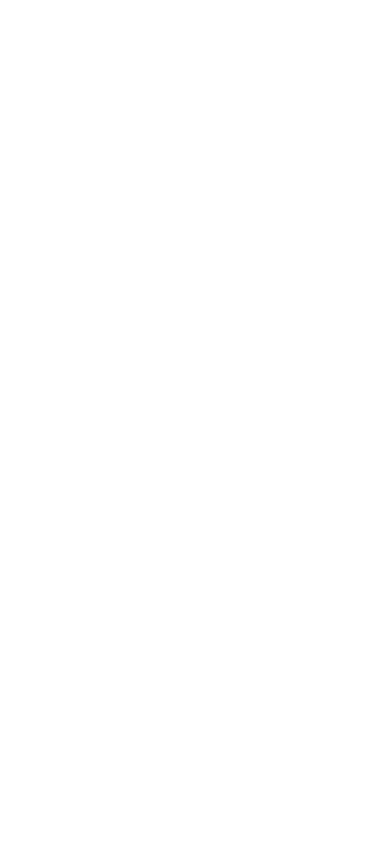
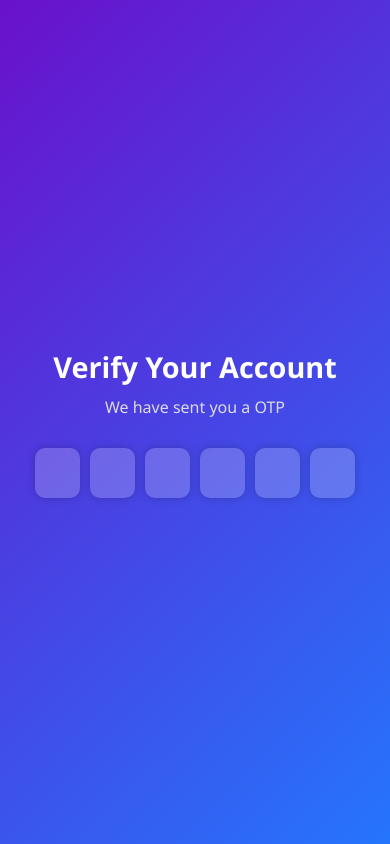
Before and after one commit to acciojob/OTP-justtshreyansh, a website: page main.html in a window 390 px wide. Drawn offline with Linux system fonts and the light colour scheme.

Commit message:
created a submission

```diff
--- a/main.html
+++ b/main.html
@@ -8,6 +8,16 @@
 
 <body>
 	<!-- the entire body must be written by student -->
+	<h1 id="verification_heading">Verify Your Account</h1>
+	<h2 id="verification_subtext">We have sent you a OTP</h2>
+	<div class="code-container">
+		<input maxlength="1" type="number" id="code-1" class="code">
+		<input maxlength="1" type="number" id="code-2" class="code">
+		<input maxlength="1"  type="number" id="code-3" class="code">
+		<input maxlength="1" type="number" id="code-4" class="code">
+		<input maxlength="1" type="number" id="code-5" class="code">
+		<input maxlength="1" type="number" id="code-6" class="code">
+	</div>
     <script type="text/javascript" src="./script.js">
 </script>
 
--- a/script.js
+++ b/script.js
@@ -1 +1,27 @@
-//your JS code here. If required.
+const inputs = document.querySelectorAll(".code");
+
+inputs.forEach((input, index) => {
+  input.addEventListener("input", (e) => {
+    // Allow only digits
+    input.value = input.value.replace(/[^0-9]/g, '');
+
+    // Move to next input if a digit is typed
+    if (input.value && index < inputs.length - 1) {
+      inputs[index + 1].focus();
+    }
+  });
+
+  input.addEventListener("keydown", (e) => {
+    if (e.key === "Backspace") {
+      // If current input has a value, clear it
+      if (input.value) {
+        input.value = '';
+      }
+      // If it's already empty, move back and clear the previous one
+      else if (index > 0) {
+        inputs[index - 1].focus();
+        inputs[index - 1].value = '';
+      }
+    }
+  });
+});
--- a/styles.css
+++ b/styles.css
@@ -1 +1,79 @@
 /*  your css code here. If applicable */
+/* Reset and base styles */
+* {
+  margin: 0;
+  padding: 0;
+  box-sizing: border-box;
+}
+
+body {
+  height: 100vh;
+  display: flex;
+  flex-direction: column;
+  justify-content: center;
+  align-items: center;
+  font-family: 'Segoe UI', Tahoma, Geneva, Verdana, sans-serif;
+  background: linear-gradient(135deg, #6a11cb, #2575fc);
+  color: #fff;
+  text-align: center;
+  padding: 20px;
+}
+
+#verification_heading {
+  font-size: 2.2rem;
+  margin-bottom: 10px;
+}
+
+#verification_subtext {
+  font-size: 1.1rem;
+  font-weight: 400;
+  margin-bottom: 30px;
+  color: #dcdcdc;
+}
+
+.code-container {
+  display: flex;
+  justify-content: center;
+  gap: 15px;
+  flex-wrap: wrap;
+}
+
+.code {
+  width: 55px;
+  height: 60px;
+  font-size: 2rem;
+  text-align: center;
+  border: none;
+  border-radius: 10px;
+  background-color: rgba(255, 255, 255, 0.2);
+  color: #fff;
+  transition: background-color 0.3s ease, transform 0.2s ease;
+  box-shadow: 0 0 8px rgba(0,0,0,0.2);
+}
+
+.code:focus {
+  outline: none;
+  background-color: rgba(255, 255, 255, 0.4);
+  transform: scale(1.05);
+}
+
+/* Responsive layout for smaller devices */
+@media (max-width: 480px) {
+  .code {
+    width: 45px;
+    height: 50px;
+    font-size: 1.5rem;
+  }
+
+  #verification_heading {
+    font-size: 1.8rem;
+  }
+
+  #verification_subtext {
+    font-size: 1rem;
+  }
+
+  .code-container {
+    gap: 10px;
+  }
+}
```
